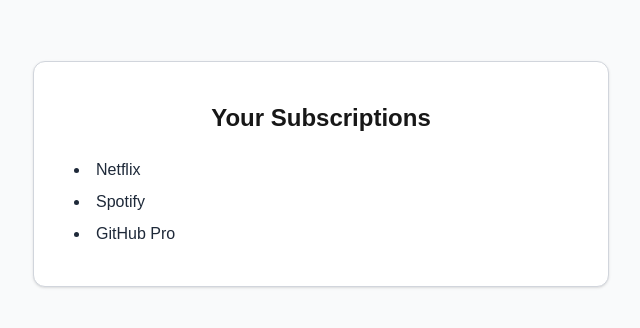
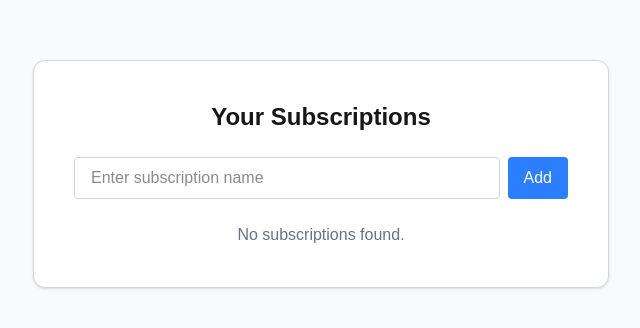
Before and after one commit to emilebilodeau/subscription-tracker, a Next.js app in the folder frontend/: page /subscriptions in a window 1280 px wide. Shown: the part 226-554 px from the top of the page, without its empty margins (319-959 px from the left). Built offline with nearby package versions, Linux system fonts and the light colour scheme.

Commit message:
added functionality to add, edit, delete very basic subscriptions

```diff
--- a/frontend/src/app/subscriptions/page.tsx
+++ b/frontend/src/app/subscriptions/page.tsx
@@ -1,27 +1,144 @@
 "use client";
 
-import { useState, useEffect } from "react";
+import { useState } from "react";
+
+interface Subscription {
+  id: number;
+  name: string;
+}
 
 const Page = () => {
-  const [subscriptions, setSubscriptions] = useState<string[]>([]);
+  const [subscriptions, setSubscriptions] = useState<Subscription[]>([]);
+  const [input, setInput] = useState("");
 
-  useEffect(() => {
-    // Example placeholder
-    setSubscriptions(["Netflix", "Spotify", "GitHub Pro"]);
-  }, []);
+  // Track edit state per subscription
+  const [editStates, setEditStates] = useState<{
+    [id: number]: string;
+  }>({});
+
+  const handleAdd = () => {
+    if (!input.trim()) return;
+
+    const newSub: Subscription = {
+      id: Date.now(),
+      name: input.trim(),
+    };
+    setSubscriptions((prev) => [...prev, newSub]);
+    setInput("");
+  };
+
+  const handleStartEdit = (id: number, currentName: string) => {
+    setEditStates((prev) => ({ ...prev, [id]: currentName }));
+  };
+
+  const handleEditChange = (id: number, newValue: string) => {
+    setEditStates((prev) => ({ ...prev, [id]: newValue }));
+  };
+
+  const handleSaveEdit = (id: number) => {
+    setSubscriptions((prev) =>
+      prev.map((sub) =>
+        sub.id === id ? { ...sub, name: editStates[id].trim() } : sub
+      )
+    );
+    setEditStates((prev) => {
+      const updated = { ...prev };
+      delete updated[id];
+      return updated;
+    });
+  };
+
+  const handleCancelEdit = (id: number) => {
+    setEditStates((prev) => {
+      const updated = { ...prev };
+      delete updated[id];
+      return updated;
+    });
+  };
+
+  const handleDelete = (id: number) => {
+    setSubscriptions((prev) => prev.filter((s) => s.id !== id));
+    setEditStates((prev) => {
+      const updated = { ...prev };
+      delete updated[id];
+      return updated;
+    });
+  };
 
   return (
-    <main className="min-h-screen flex items-center justify-center bg-gray-50">
+    <main className="min-h-screen flex items-center justify-center bg-gray-50 px-4">
       <div className="border border-gray-300 rounded-xl p-10 shadow-sm bg-white w-full max-w-xl">
         <h2 className="text-2xl font-semibold mb-6 text-center">
           Your Subscriptions
         </h2>
 
+        {/* Add Subscription */}
+        <div className="flex gap-2 mb-6">
+          <input
+            type="text"
+            value={input}
+            onChange={(e) => setInput(e.target.value)}
+            placeholder="Enter subscription name"
+            className="flex-grow border border-gray-300 rounded px-4 py-2"
+          />
+          <button
+            onClick={handleAdd}
+            className="px-4 py-2 bg-blue-500 text-white rounded hover:bg-blue-600 transition"
+          >
+            Add
+          </button>
+        </div>
+
+        {/* Subscription List */}
         {subscriptions.length > 0 ? (
-          <ul className="list-disc list-inside space-y-2">
+          <ul className="space-y-3">
             {subscriptions.map((sub) => (
-              <li key={sub} className="text-gray-800">
-                {sub}
+              <li
+                key={sub.id}
+                className="flex justify-between items-center border border-gray-200 rounded px-4 py-2"
+              >
+                {editStates[sub.id] !== undefined ? (
+                  <>
+                    <input
+                      type="text"
+                      value={editStates[sub.id]}
+                      onChange={(e) => handleEditChange(sub.id, e.target.value)}
+                      className="flex-grow border border-gray-300 rounded px-2 py-1 mr-2"
+                    />
+                    <div className="flex gap-2">
+                      <button
+                        onClick={() => handleSaveEdit(sub.id)}
+                        className="text-sm text-green-600 hover:underline"
+                      >
+                        Save
+                      </button>
+                      <button
+                        onClick={() => handleCancelEdit(sub.id)}
+                        className="text-sm text-gray-500 hover:underline"
+                      >
+                        Cancel
+                      </button>
+                    </div>
+                  </>
+                ) : (
+                  <>
+                    <span className="flex-grow">{sub.name}</span>
+                    <div className="flex gap-2">
+                      <button
+                        onClick={() => handleStartEdit(sub.id, sub.name)}
+                        className="text-sm text-blue-500 hover:underline"
+                      >
+                        Edit
+                      </button>
+                      <button
+                        onClick={() => handleDelete(sub.id)}
+                        className="text-sm text-red-500 hover:underline"
+                      >
+                        Delete
+                      </button>
+                    </div>
+                  </>
+                )}
               </li>
             ))}
           </ul>
```
